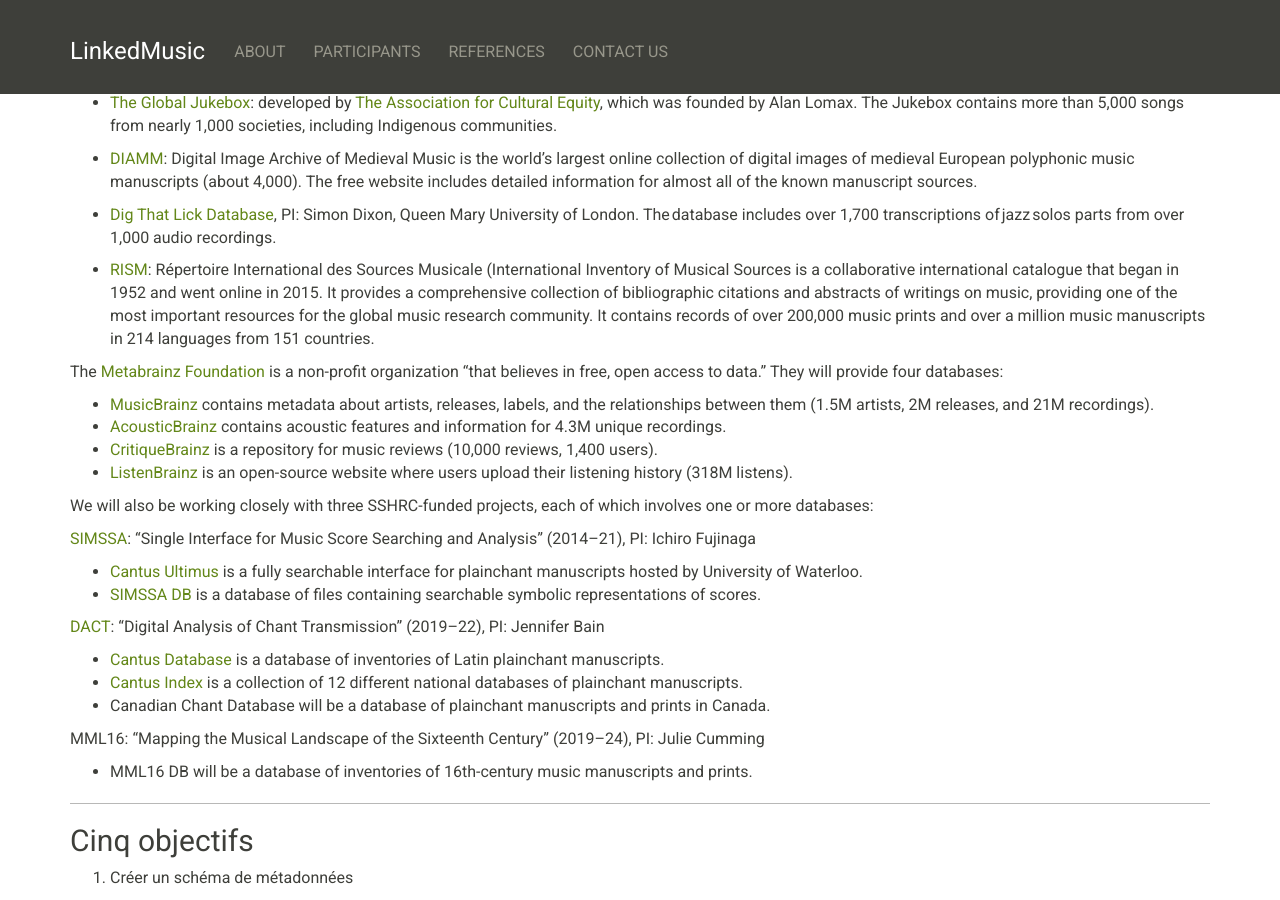
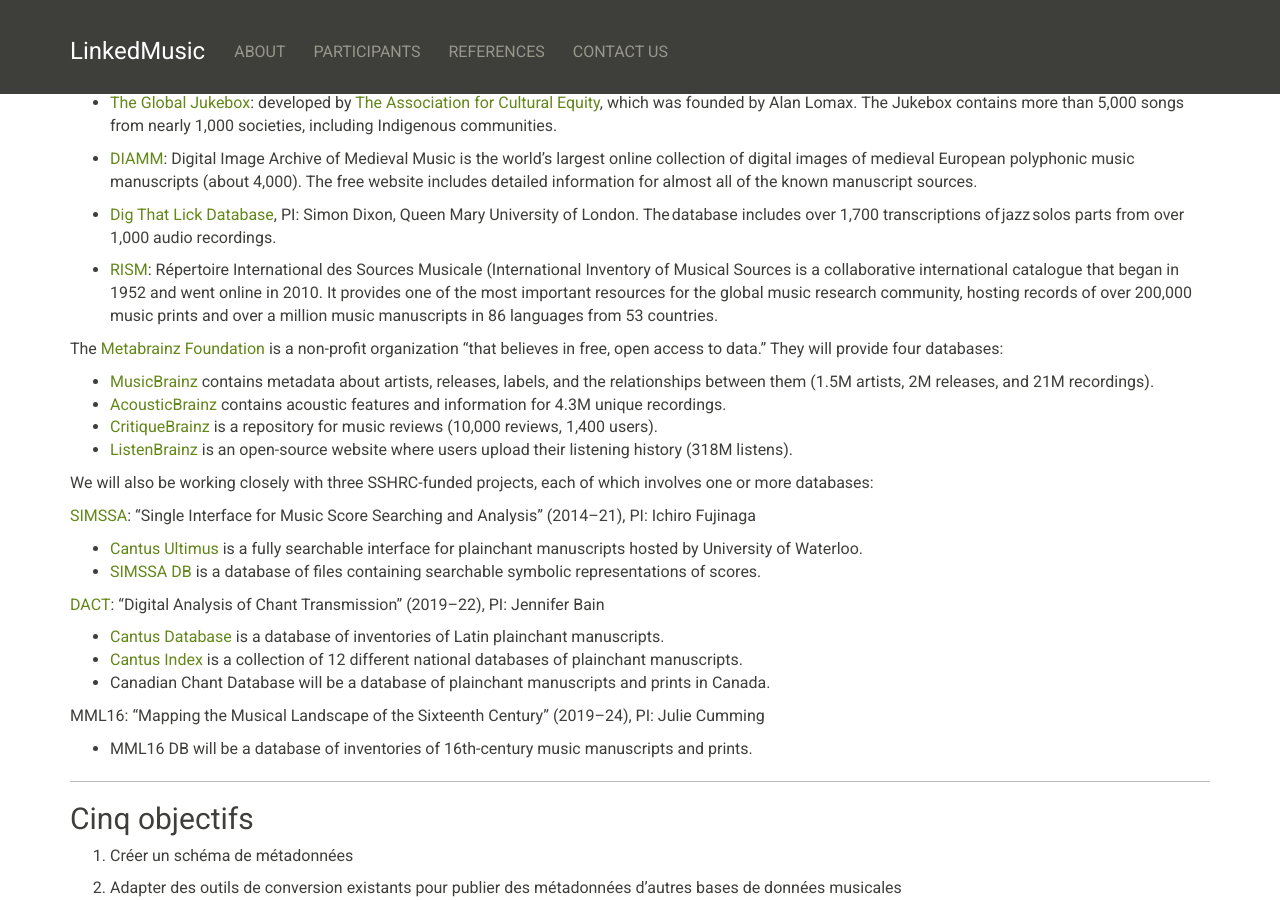
Before and after one commit to DDMAL/linkedmusic-website, a Jekyll site: the page built from about.md, in a window 1280 px wide and 900 px high, scrolled down 422 px. Built offline with Jekyll 4.4.1, drawn with Linux system fonts in a browser that asks for light colours; nearby versions of some CDN libraries.

Commit message:
Fixed: Update RISM description
Parts of the RISM description were probably mixed up with RILM. Also, confirmed and updated the numbers.

```diff
--- a/about.md
+++ b/about.md
@@ -40,7 +40,7 @@
     <p><a href="http://dig-that-lick.eecs.qmul.ac.uk/">Dig That Lick Database</a>, PI: Simon Dixon, Queen Mary University of London. The database includes over 1,700 transcriptions of jazz solos parts from over 1,000 audio recordings. </p>
   </li>
   <li>
-    <p><a href="https://rism.info/">RISM</a>: Répertoire International des Sources Musicale (International Inventory of Musical Sources is a collaborative international catalogue that began in 1952 and went online in 2015. It provides a comprehensive collection of bibliographic citations and abstracts of writings on music, providing one of the most important resources for the global music research community. It contains records of over 200,000 music prints and over a million music manuscripts in 214 languages from 151 countries.</p>
+    <p><a href="https://rism.info/">RISM</a>: Répertoire International des Sources Musicale (International Inventory of Musical Sources is a collaborative international catalogue that began in 1952 and went online in 2010. It provides one of the most important resources for the global music research community, hosting records of over 200,000 music prints and over a million music manuscripts in 86 languages from 53 countries.</p>
   </li>
 </ul>
 
```
